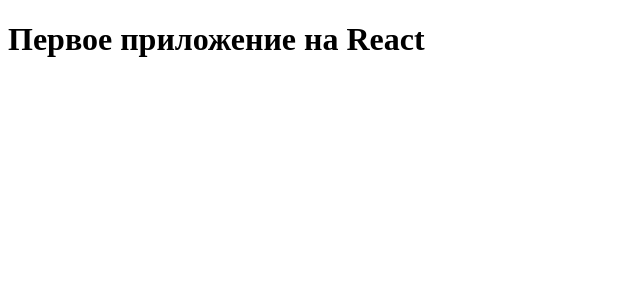
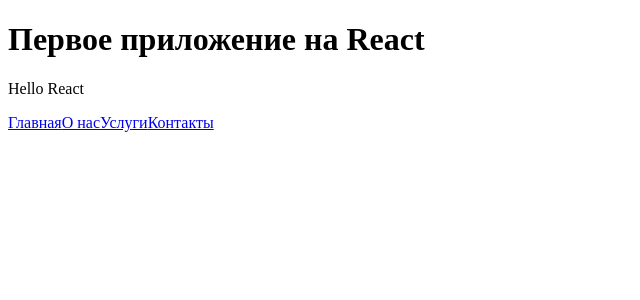
Before and after one commit to katerinkaivanova/react-js-blog, a React app: page / in a window 1280 px wide. Shown: the top 300 px of the page, without its empty margins (0-640 px from the left). Built offline with nearby package versions, Linux system fonts and the light colour scheme; the HTML template or start-up script is replaced by a standard one.

Commit message:
created components Menu and MenuItem

```diff
--- a/package.json
+++ b/package.json
@@ -16,6 +16,7 @@
     "@babel/preset-env": "^7.5.5",
     "@babel/preset-react": "^7.0.0",
     "babel-loader": "^8.0.6",
+    "prop-types": "^15.7.2",
     "react": "^16.8.6",
     "react-dom": "^16.8.6",
     "webpack": "^4.37.0",
--- a/src/App.js
+++ b/src/App.js
@@ -1,12 +1,37 @@
 import React from 'react';
 import ReactDOM from 'react-dom';
 
+import Menu from './Menu';
+
 class App extends React.Component {
     render() {
-        return <div>
-        <h1> Первое приложение на React</h1>
-        </div>
+
+        const  menuItems  = [
+            { title: 'Главная', href: '/'},
+            { title: 'О нас', href: '/about'},
+            { title: 'Услуги', href: '/service'},
+            { title: 'Контакты', href: '/contacts'},
+        ];
+
+        return (
+            <div>
+                <h1>Первое приложение на React</h1>
+                <p>Hello React</p>
+                <Menu items={menuItems}/>
+            </div>
+        );
     }
 }
 
+/*
+const App = props => {
+    return (
+        <div>
+            <h1> Первое приложение на React</h1>
+            <p>Функциональный компонент</p>
+        </div>
+    );
+};
+ */
+
 ReactDOM.render(<App/>, document.querySelector('#root'));
--- /dev/null
+++ b/src/Menu.js
@@ -0,0 +1,22 @@
+import React from 'react';
+
+import MenuItem from './MenuItem'
+
+export default class Menu extends React.Component {
+    render() {
+
+        const items = this.props.items.map((item, index) => {
+            return (
+                <MenuItem key={index} href={item.href}>
+                    {item.title}
+                </MenuItem>
+            );
+        });
+
+        return (
+            <div>
+                {items}
+            </div>
+        );
+    }
+}
--- /dev/null
+++ b/src/MenuItem.js
@@ -0,0 +1,20 @@
+import React from 'react';
+import PropTypes from 'prop-types';
+
+export default class MenuItem extends React.Component {
+    render() {
+        return (
+            <a href={this.props.href}>{this.props.children}</a>
+        );
+    }
+}
+
+MenuItem.defaultProps = {
+    href: '/',
+    children: 'Главная страница'
+};
+
+MenuItem.propTypes = {
+    href: PropTypes.string.isRequired,
+    children: PropTypes.string.isRequired
+};
--- a/src/index.js
+++ /dev/null
@@ -1 +0,0 @@
-console.log('Second webpack project!');
--- a/src/module2.js
+++ /dev/null
@@ -1,4 +0,0 @@
-import Developer from "./module1";
-
-const developerOne = new Developer('Max', 31, 100000, 'IT');
-developerOne.displayInfo();
```
Also changed, not shown: src/module1.js (deleted, +0 -20 lines).
